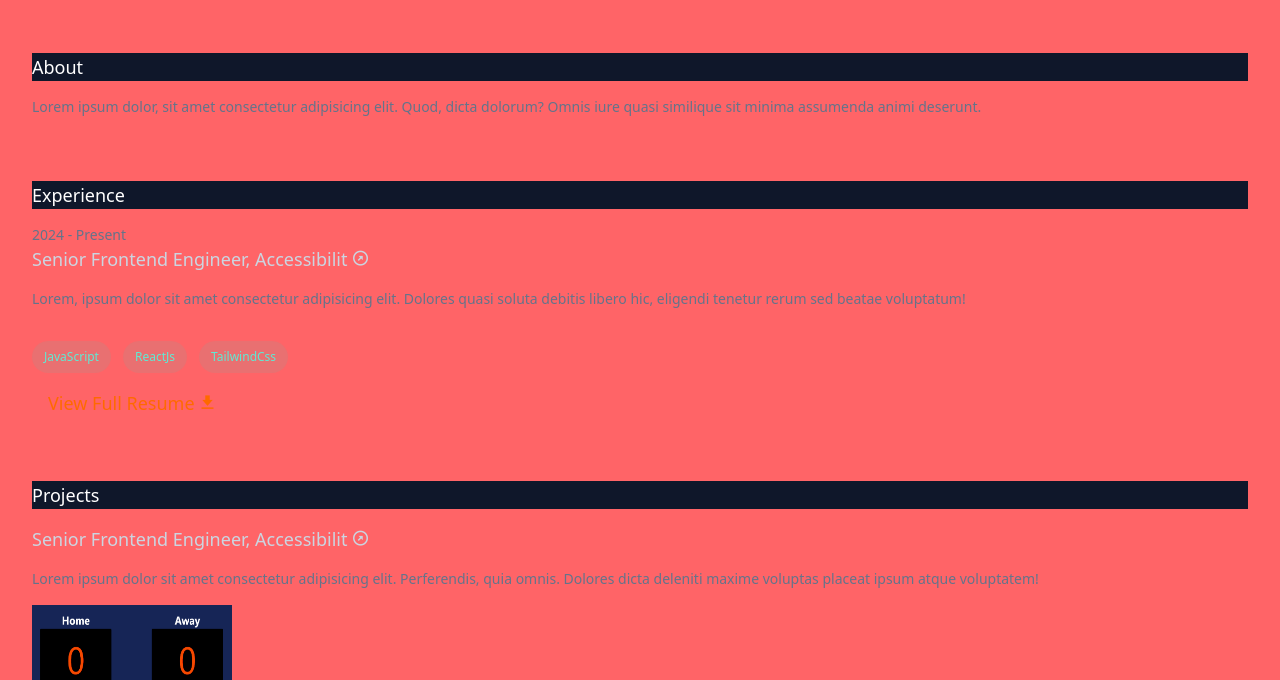
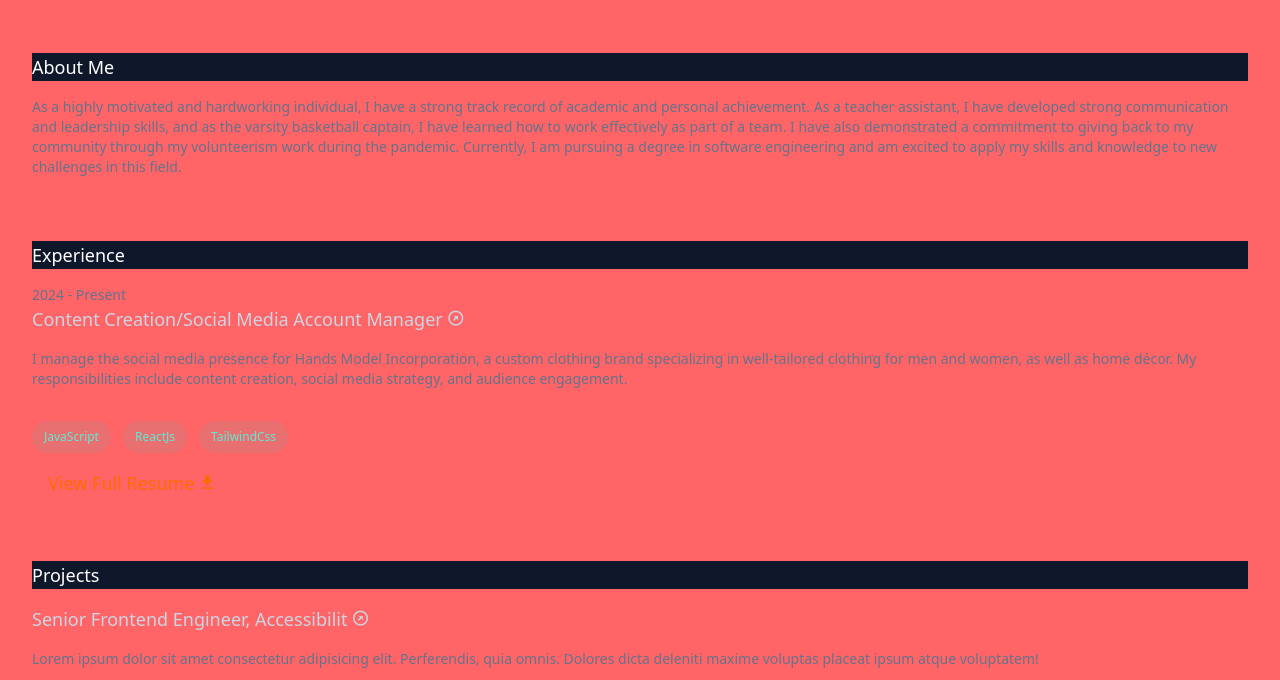
Before and after one commit to iceyben/myProtfolioSite, a website: page index.html in a window 1280 px wide. Shown: the part 420-1100 px from the top of the page. Drawn offline with nearby package versions, Linux system fonts and the light colour scheme.

Commit message:
made some button changes

```diff
--- a/index.html
+++ b/index.html
@@ -16,7 +16,7 @@
       <h1 class="hero-name">Benjamin James Mulbah</h1>
       <h2 class="hero-work">Front End Engineer</h2>
       <p class="pramary-p">
-        I build accessible, pixel-perfect digital experiences for the web.
+        I build accessible, pixel-perfect digital experiences, and responsive designs for the web.
       </p>
       <span>
         <a href="@"><i class="bx bxl-github icons mt-5"></i></a>
@@ -28,10 +28,18 @@
       </span>
     </div>
     <div class="title">
-      <h1 class="sticky top-0  bg-[#0f172a]">About</h1>
+      <h1 class="sticky top-0  bg-[#0f172a]">About Me</h1>
       <p class="pramary-p">
-        Lorem ipsum dolor, sit amet consectetur adipisicing elit. Quod, dicta
-        dolorum? Omnis iure quasi similique sit minima assumenda animi deserunt.
+        As a highly motivated and hardworking individual, I have a strong
+        track record of academic and personal achievement. As a teacher
+        assistant, I have developed strong communication and leadership
+        skills, and as the varsity basketball captain, I have learned how to
+        work effectively as part of a team.
+        I have also demonstrated a commitment to giving back to my
+        community through my volunteerism work during the pandemic.
+        Currently, I am pursuing a degree in software engineering and am
+        excited to apply my skills and knowledge to new challenges in this
+        field.
       </p>
     </div>
     <div class="title">
@@ -44,14 +52,16 @@
         <div class="">
             <p class="hero-work text-hover">
                 <a href="#">
-                  Senior Frontend Engineer, Accessibilit<i
+                    Content Creation/Social Media Account Manager<i
                     class="bx bx-right-top-arrow-circle pl-1"
                   ></i
                 ></a>
               </p>
               <p class="pramary-p mb-4">
-                Lorem, ipsum dolor sit amet consectetur adipisicing elit. Dolores quasi
-                soluta debitis libero hic, eligendi tenetur rerum sed beatae voluptatum!
+                I manage the social media presence for Hands Model Incorporation,
+                a custom clothing brand specializing in well-tailored clothing for
+                men and women, as well as home décor. My responsibilities include
+                content creation, social media strategy, and audience engagement.
               </p>
 
               <span class="text-[#5eead4] text-xs flex mb-4">
@@ -86,7 +96,7 @@
       </p>
 
       <img class="h-30 w-50 mb-4" src="./assets/scoreBoard.png" alt="" />
-      <a href="./projects.html" class="p-4 text-hover text-orange-500 "
+      <a href="./projects.html" class="p-4 text-hover text-orange-500  "
       >View Project Archive<i class="bx bx-right-top-arrow-circle pl-1"></i
     ></a>
  </div>
```
Also changed, not shown: src/output.css.
